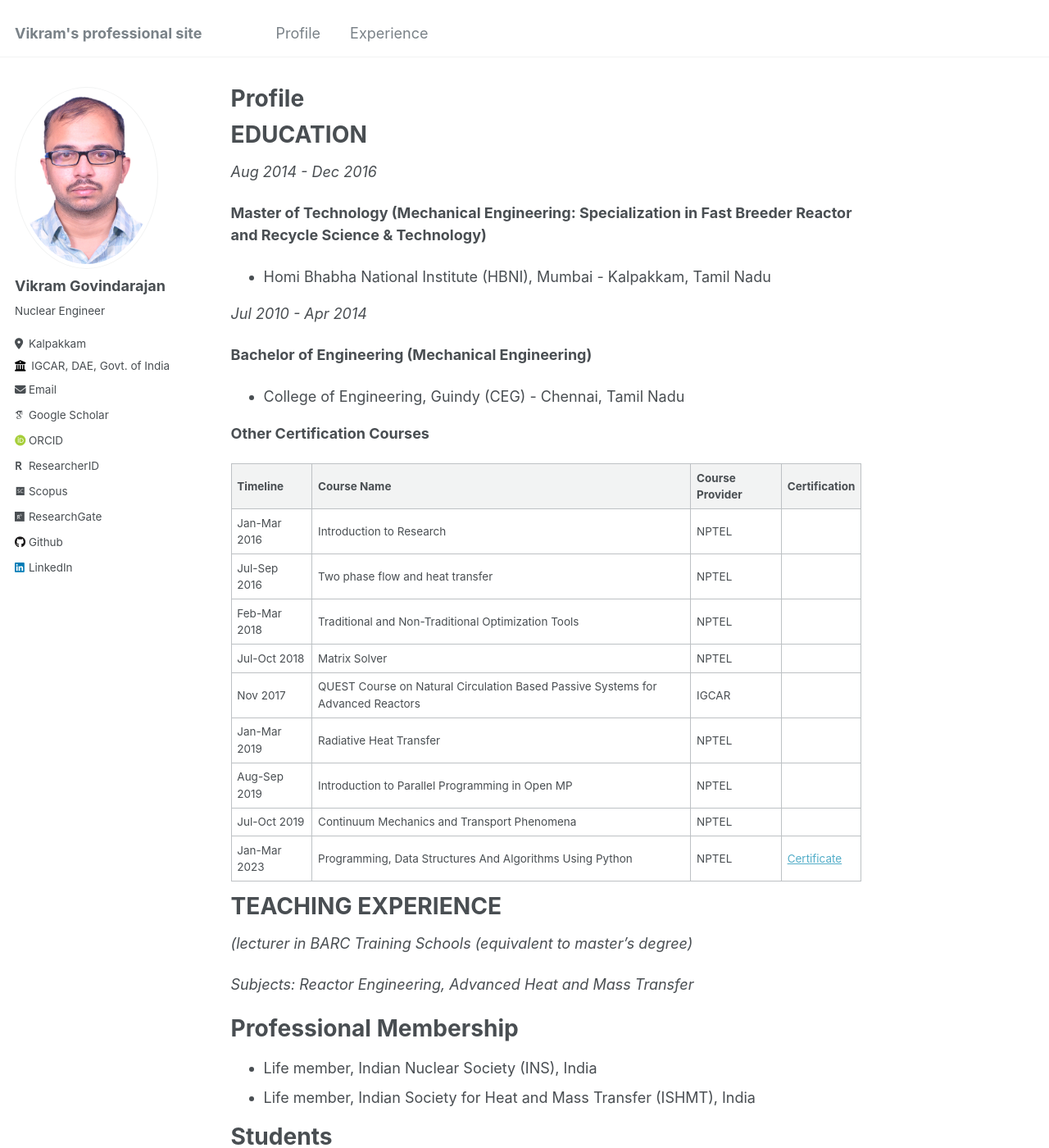
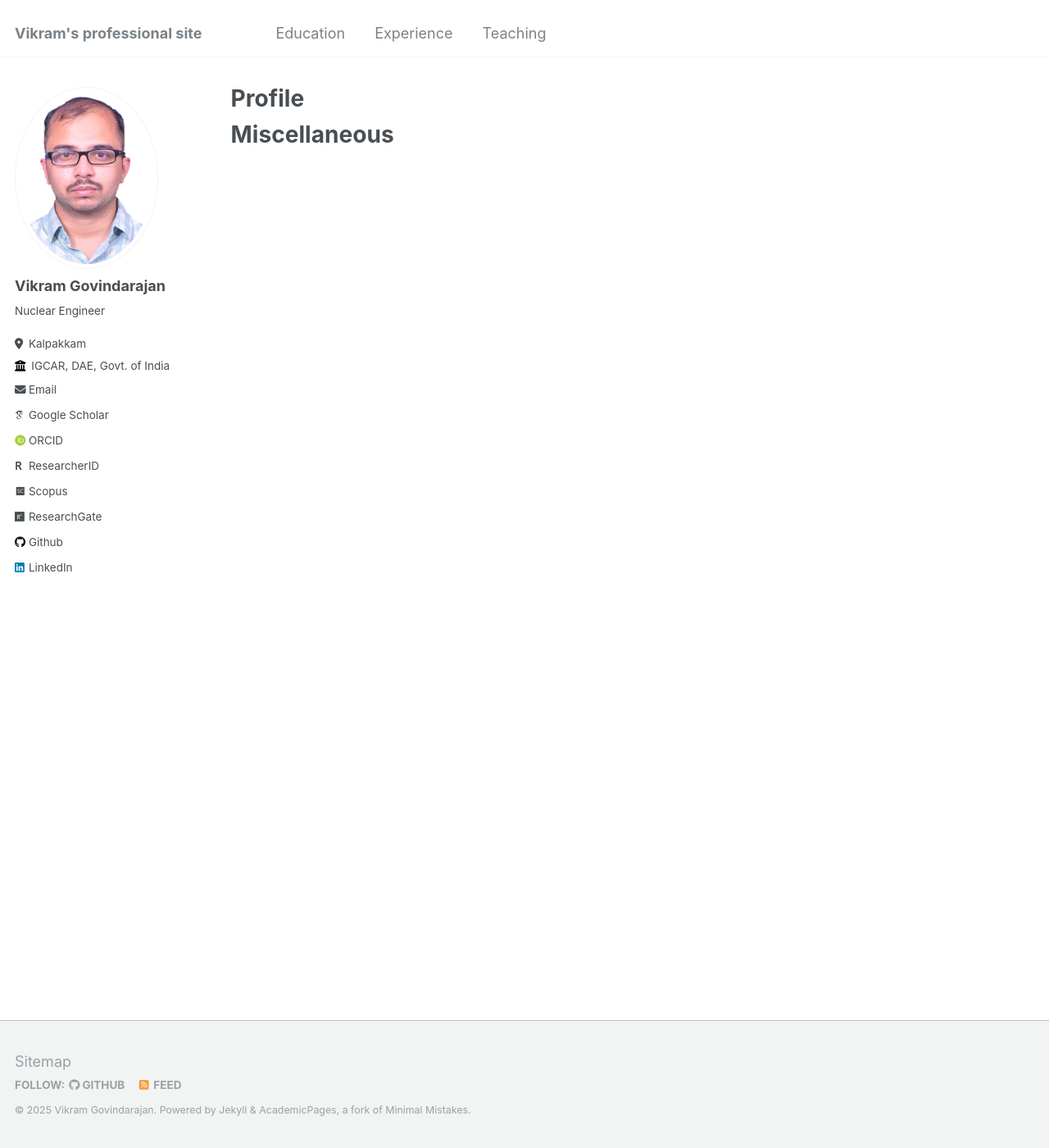
Before and after one commit to VikramGovindarajan/vikramgovindarajan.github.io, a Jekyll site: the page built from _pages/profile.md, in a window 1280 px wide and 1400 px high. Shown: the whole window at 82% size. Built offline with Jekyll 4.4.1, drawn with Linux system fonts in a browser that asks for light colours; some web fonts are replaced; some of the changed text lies outside the part shown.

Commit message:
restructure content
education, experience, teaching pages added
profile page removed

```diff
--- a/_data/navigation.yml
+++ b/_data/navigation.yml
@@ -1,7 +1,7 @@
 # main links links
 main:
-  - title: "Profile"
-    url: /profile/
+  - title: "Education"
+    url: /education/
 
   - title: "Experience"
     url: /experience/
@@ -12,8 +12,8 @@ main:
   # - title: "Talks"
     # url: /talks/
 
-  # - title: "Teaching"
-    # url: /teaching/
+  - title: "Teaching"
+    url: /teaching/
 
   # - title: "Portfolio"
     # url: /portfolio/
--- a/_pages/profile.md
+++ b/_pages/profile.md
@@ -4,57 +4,7 @@ title: "Profile"
 author_profile: true
 ---
 
-EDUCATION
-=========
-*Aug 2014 - Dec 2016*
 
-**Master of Technology (Mechanical Engineering: Specialization in Fast Breeder Reactor and Recycle Science & Technology)**
-  -  Homi Bhabha National Institute (HBNI), Mumbai - Kalpakkam, Tamil Nadu
-
-*Jul 2010 - Apr 2014*
-
-**Bachelor of Engineering (Mechanical Engineering)**
-  -  College of Engineering, Guindy (CEG) - Chennai, Tamil Nadu
-
-**Other Certification Courses**
-
-| Timeline       | Course Name                                                      | Course Provider | Certification                                                                                         |
-|----------------|------------------------------------------------------------------|-----------------|-----------------------------------------------------------------------------------------------------|
-| Jan-Mar 2016   | Introduction to Research                                        | NPTEL          |                                                                                                     |
-| Jul-Sep 2016   | Two phase flow and heat transfer                                 | NPTEL          |                                                                                                     |
-| Feb-Mar 2018   | Traditional and Non-Traditional Optimization Tools               | NPTEL          |                                                                                                     |
-| Jul-Oct 2018   | Matrix Solver                                                   | NPTEL          |                                                                                                     |
-| Nov 2017       | QUEST Course on Natural Circulation Based Passive Systems for Advanced Reactors | IGCAR |                                                                                                     |
-| Jan-Mar 2019   | Radiative Heat Transfer                                          | NPTEL          |                                                                                                     |
-| Aug-Sep 2019   | Introduction to Parallel Programming in Open MP                  | NPTEL          |                                                                                                     |
-| Jul-Oct 2019   | Continuum Mechanics and Transport Phenomena                      | NPTEL          |                                                                                                     |
-| Jan-Mar 2023   | Programming, Data Structures And Algorithms Using Python         | NPTEL          | [Certificate](https://archive.nptel.ac.in/content/noc/NOC23/SEM1/Ecertificates/106/noc23-cs15/Course/NPTEL23CS15S2554056103131743.jpg) |
-
-
-TEACHING EXPERIENCE
-===================
-*(lecturer in BARC Training Schools (equivalent to master’s degree)*
-
-*Subjects: Reactor Engineering, Advanced Heat and Mass Transfer*
-
-Professional Membership
-=======================
- - Life member, Indian Nuclear Society (INS), India
- - Life member, Indian Society for Heat and Mass Transfer (ISHMT), India
-
-[//]: # (INYAS)
-
-Students
-========
-## Summer/Winter Interns
-
-| Name          | College          | Program            | Duration           | Project Title                                             |
-|---------------|------------------|--------------------|--------------------|----------------------------------------------------------|
-| Abdul Hannan  | BITS-Hyderabad   | BE (Mechanical)    | Jul 2024 - Dec 2024 | Coupled System Thermal Hydraulics-CFD Simulation Approach for Primary Circuit-Hot Pool of an SFR |
-
-## Prospective Students
 
 Miscellaneous
 =============
-Invited Lectures/Talks
-----------------------
```
Also changed, not shown: _pages/about.md (+0 -1 lines), _pages/education.md (added, +29 -0 lines), _pages/experience.md (+11 -0 lines), _pages/talks.md (added, +12 -0 lines), _pages/teaching.md (added, +23 -0 lines), 1 other file.
